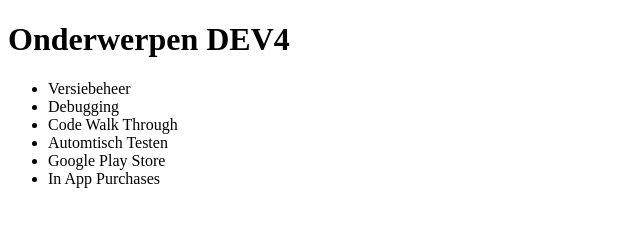
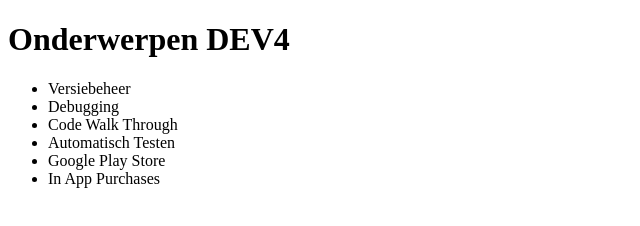
Before and after one commit to bobeleveld/demo, a plain HTML site: page index.html in a window 1280 px wide. Shown: the full height of the page, 0-640 px from the left. Drawn offline with Linux system fonts and the light colour scheme.

Commit message:
spelfout verbeterd

```diff
--- a/index.html
+++ b/index.html
@@ -8,7 +8,7 @@
   <li>Versiebeheer</li>
   <li>Debugging</li>
   <li>Code Walk Through</li>
-  <li>Automtisch Testen</li>
+  <li>Automatisch Testen</li>
   <li>Google Play Store</li>
   <li>In App Purchases</li>
 </ul>
```
